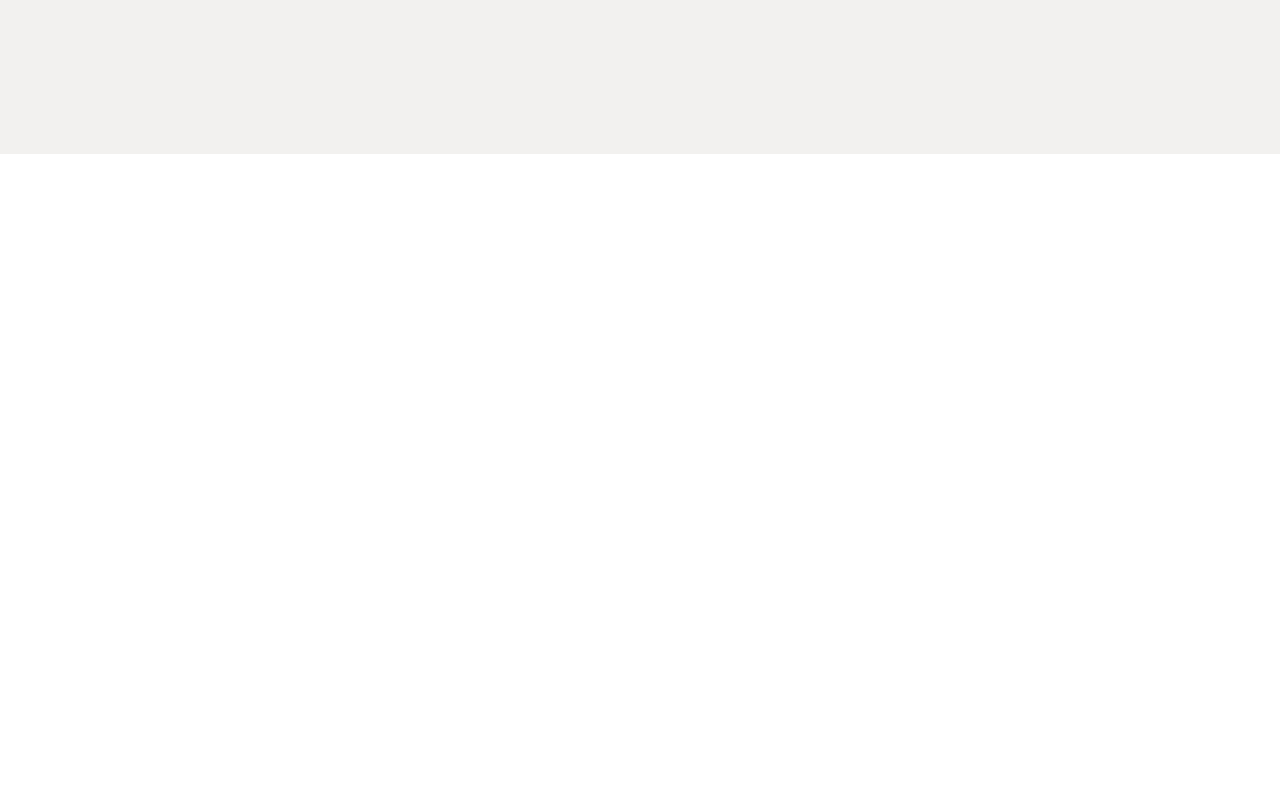
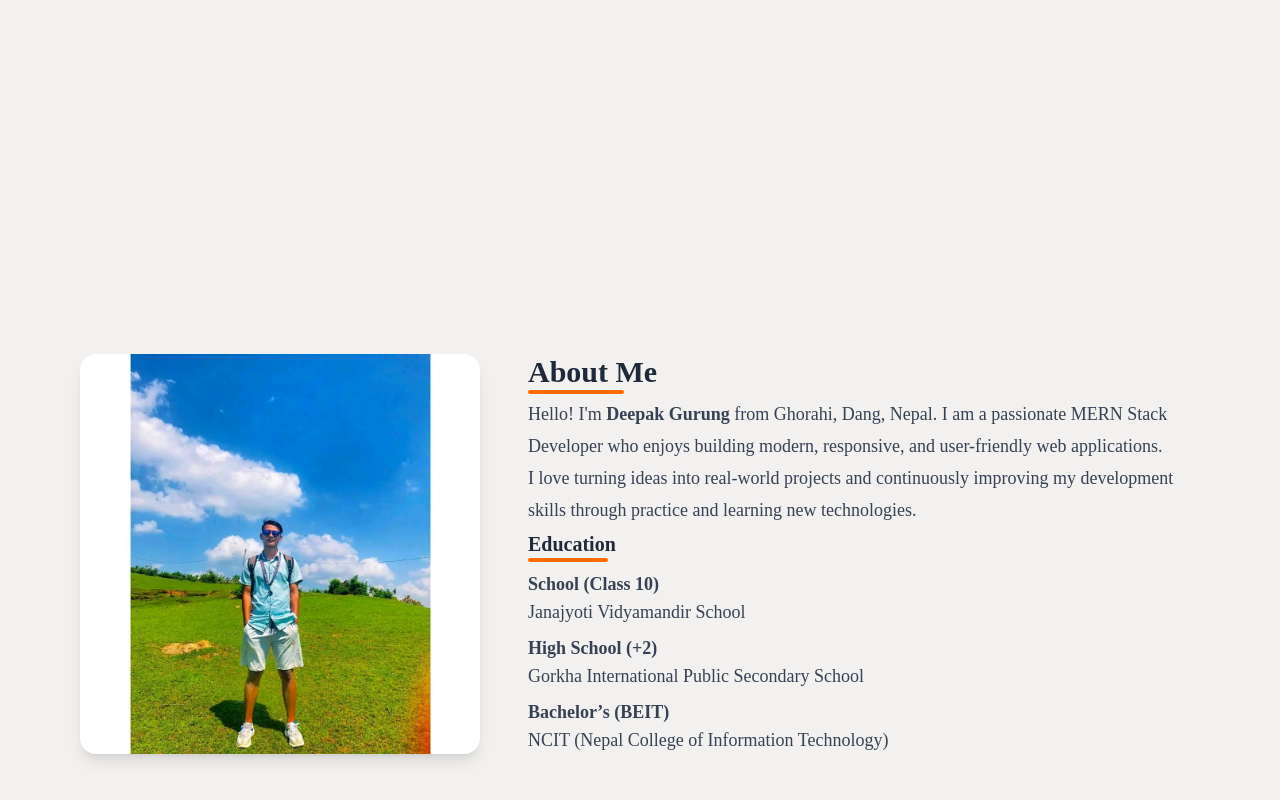
Before and after one commit to deepak-gurung/portfolio, a React (Vite) app: page / in a window 1280 px wide. Shown: the part 646-1446 px from the top of the page. Before the commit the page ends 800 px from the top, so only its background shows below. Built offline with nearby package versions, Linux system fonts and the light colour scheme; a web font is replaced by a local one.

Commit message:
about section added

```diff
--- /dev/null
+++ b/src/components/AboutSection.jsx
@@ -0,0 +1,79 @@
+import React from "react";
+import aboutimg1 from "../assets/pp.jpeg";
+
+const AboutSection = () => {
+  return (
+    <section
+      id="about"
+      className="scroll-mt-24 bg-[#f2f1ef] min-h-screen flex items-center py-16"
+    >
+      <div className="container mx-auto px-6 lg:px-20">
+        <div className="flex flex-col lg:flex-row items-center gap-12">
+
+          {/* Image */}
+          <div className="flex justify-center">
+            <img
+              src={aboutimg1}
+              alt="Deepak Gurung"
+              className="h-[400px] w-[400px] object-cover rounded-2xl shadow-lg"
+            />
+          </div>
+
+          {/* Content */}
+          <div className="flex-1">
+            <h2 className="text-3xl font-bold text-gray-800">
+              About Me
+            </h2>
+
+            <div className="w-24 h-1 bg-orange-500 rounded-full mt mb-1"></div>
+
+            {/* Intro */}
+            <p className="text-gray-700 leading-8 text-lg">
+              Hello! I'm <span className="font-semibold">Deepak Gurung</span>{" "}
+              from Ghorahi, Dang, Nepal. I am a passionate MERN Stack Developer
+              who enjoys building modern, responsive, and user-friendly web
+              applications.
+            </p>
+
+            <p className="text-gray-700 leading-8 text-lg">
+              I love turning ideas into real-world projects and continuously
+              improving my development skills through practice and learning new
+              technologies.
+            </p>
+
+            {/* Education */}
+            <div className="mt-1">
+              <h3 className="text-xl font-semibold text-gray-800">
+                Education
+              </h3>
+
+              <div className="w-20 h-1 bg-orange-500 rounded-full mb-2"></div>
+
+              <div className="space-y-2 text-gray-700 text-lg">
+
+                <div>
+                  <p className="font-semibold">School (Class 10)</p>
+                  <p>Janajyoti Vidyamandir School</p>
+                </div>
+
+                <div>
+                  <p className="font-semibold">High School (+2)</p>
+                  <p>Gorkha International Public Secondary School</p>
+                </div>
+
+                <div>
+                  <p className="font-semibold">Bachelor’s (BEIT)</p>
+                  <p>NCIT (Nepal College of Information Technology)</p>
+                </div>
+
+              </div>
+            </div>
+
+          </div>
+        </div>
+      </div>
+    </section>
+  );
+};
+
+export default AboutSection;
--- a/src/components/HeroSection.jsx
+++ b/src/components/HeroSection.jsx
@@ -22,11 +22,13 @@ const HeroSection = () => {
             </h2>
 
             <p className="text-gray-600 mt-6 max-w-xl">
-              I build modern web apps using MERN stack.
+              I build modern, responsive, and scalable web applications using
+              MongoDB, Express.js, React, and Node.js. Passionate about creating
+              clean UI and seamless user experiences.
             </p>
 
             {/* Buttons */}
-            <div className="flex gap-4 mt-8">
+            <div className="flex items-center justify-center md:items-start md:justify-start gap-4 mt-8">
               <ScrollLink
                 to="projects"
                 smooth={true}
@@ -49,7 +51,7 @@ const HeroSection = () => {
             </div>
 
             {/* Social Links (external) */}
-            <div className="flex gap-4 mt-8">
+            <div className="flex items-center justify-center md:items-start md:justify-start gap-4 mt-8">
               <a href="https://facebook.com" target="_blank">
                 <FaFacebook className="w-10 h-10 p-2 border rounded-full" />
               </a>
--- a/src/components/Navbar.jsx
+++ b/src/components/Navbar.jsx
@@ -15,7 +15,7 @@ const Navbar = () => {
   ];
 
   return (
-    <nav className="fixed top-0 left-0 z-50 w-full px-6 md:px-20 py-6 bg-[#f2f1ef]">
+    <nav className="fixed top-0 left-0 z-50 w-full px-6 md:px-20 py-6 bg-[#f2f1ef] shadow">
       <div className="container m-auto flex items-center justify-between">
         {/* Logo */}
         <h1 className="text-3xl font-bold cursor-pointer"><span className="text-red-500 font-semibold text-3xl">✺ </span>deepak.</h1>
@@ -42,7 +42,7 @@ const Navbar = () => {
         </button>
 
         {/* Mobile toggle */}
-        <button onClick={() => setShowMenu(!showMenu)} className="md:hidden cursor-pointer">
+        <button onClick={() => setShowMenu(!showMenu)} className="md:hidden text-2xl cursor-pointer">
           {showMenu ? <FaXmark /> : <FaBars />}
         </button>
       </div>
--- a/src/pages/Home.jsx
+++ b/src/pages/Home.jsx
@@ -2,12 +2,14 @@ import React from "react";
 import Navbar from "../components/Navbar";
 import HeroSection from "../components/HeroSection";
 import AboutSection from "../components/AboutSection";
+
 
 const Home = () => {
   return (
     <div>
       <Navbar />
       <HeroSection />
+      <AboutSection />
     </div>
   );
 };
```
Also changed, not shown: src/assets/pp.jpeg (added).
